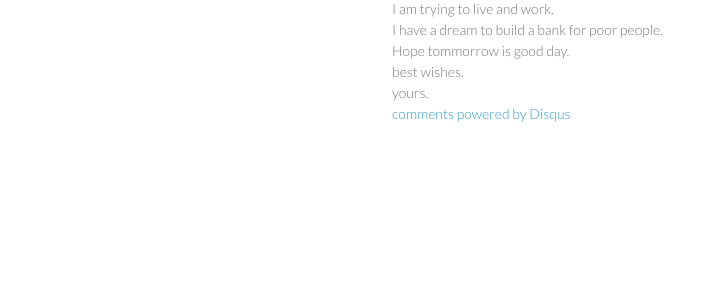
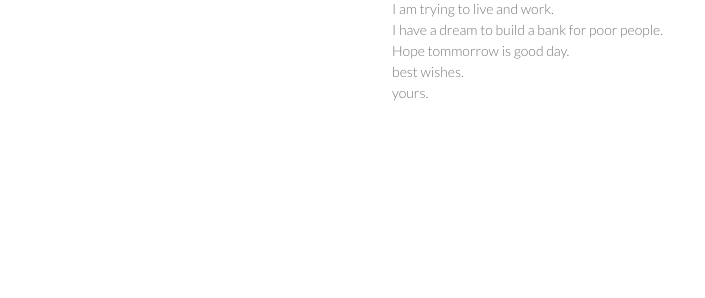
Before and after one commit to myersguo/myersguo.github.com, a Jekyll site: the page built from about/index.html, in a window 1280 px wide. Shown: the part 153-451 px from the top of the page, without its empty margins (178-883 px from the left). Built offline with Jekyll 4.4.1, drawn with Linux system fonts in a browser that asks for light colours; comment, search, counter and statistics services are not loaded.

Commit message:
Update wp.html

```diff
--- a/_layouts/wp.html
+++ b/_layouts/wp.html
@@ -27,8 +27,11 @@
 
       <section>
 		{{ content }}
+
+
+		{% if page.comments %}
 		<div id="disqus_thread"></div>
-    <script type="text/javascript">
+   	 <script type="text/javascript">
         /* * * CONFIGURATION VARIABLES: EDIT BEFORE PASTING INTO YOUR WEBPAGE * * */
         var disqus_shortname = 'myersguo'; // required: replace example with your forum shortname
 
@@ -38,11 +41,9 @@
             dsq.src = '//' + disqus_shortname + '.disqus.com/embed.js';
             (document.getElementsByTagName('head')[0] || document.getElementsByTagName('body')[0]).appendChild(dsq);
         })();
-    </script>
-    <noscript>Please enable JavaScript to view the <a href="http://disqus.com/?ref_noscript">comments powered by Disqus.</a></noscript>
-    <a href="http://disqus.com" class="dsq-brlink">comments powered by <span class="logo-disqus">Disqus</span></a>
+   	 </script>
 
-
+   	 {% endif %}
 
       </section>
 
```
